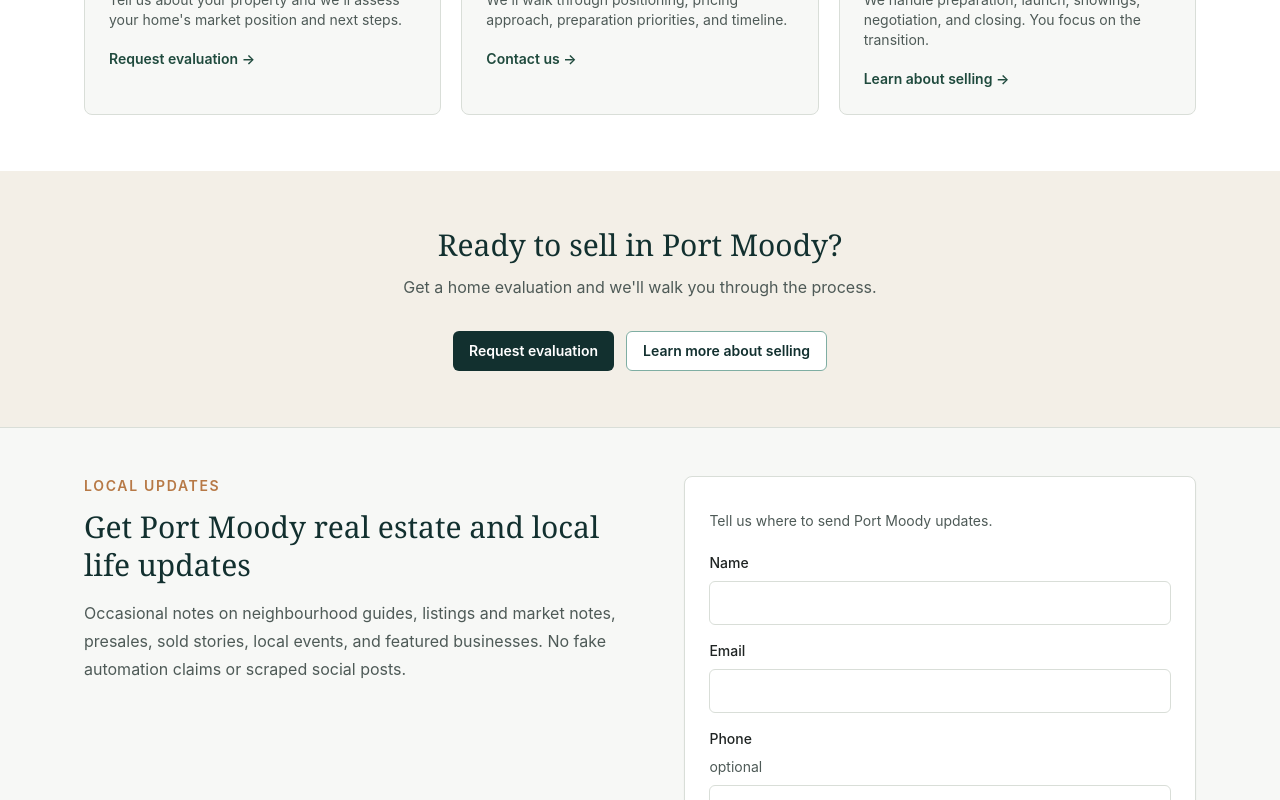
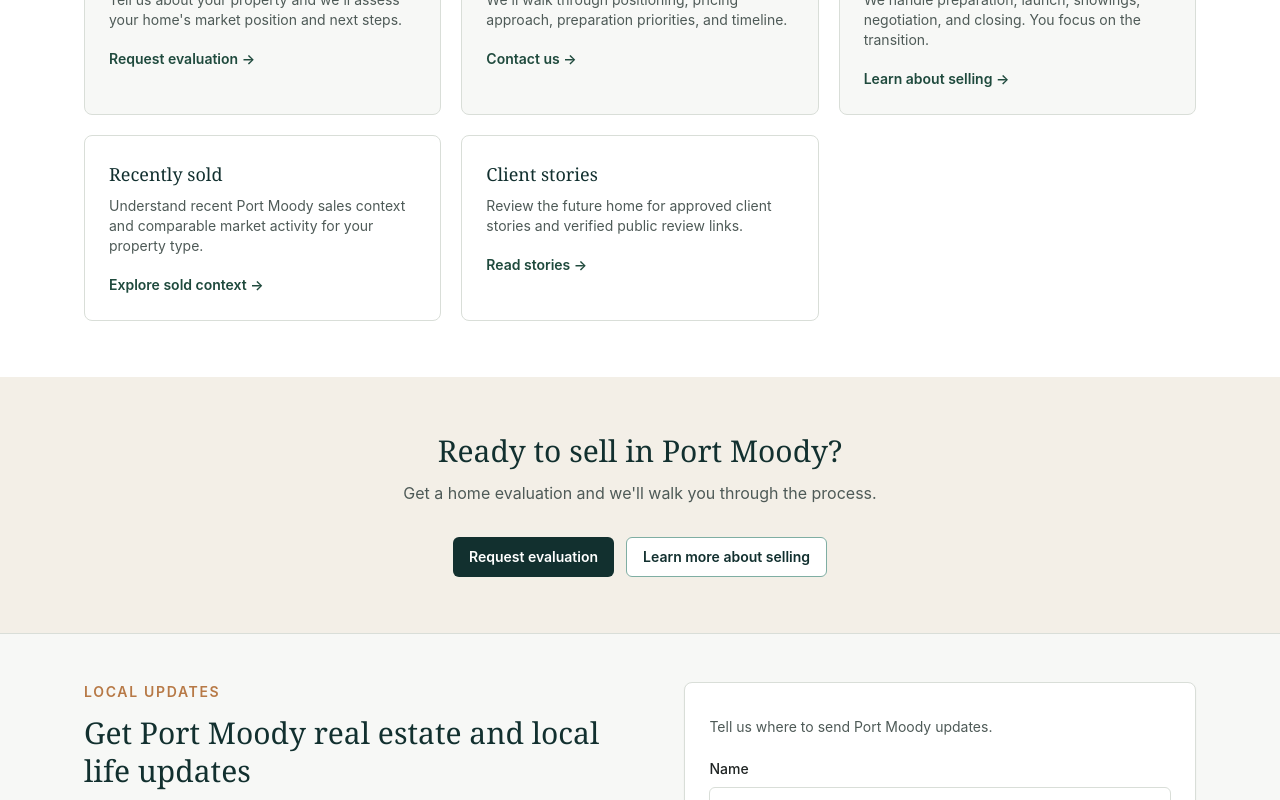
Before and after one commit to MrB-Can/liveinportmoody.com, a Next.js app: page /how-we-do-it in a window 1280 px wide. Shown: the part 3820-4620 px from the top of the page. Built offline with nearby package versions, Linux system fonts and the light colour scheme; no server answers.

Commit message:
Sprint 27D: finalize SEO internal links newsletter and launch QA

```diff
--- a/src/app/home-evaluation/page.tsx
+++ b/src/app/home-evaluation/page.tsx
@@ -178,6 +178,28 @@ export default function HomeEvaluationPage() {
             </p>
             <span className="mt-4 text-sm font-semibold text-forest">Learn more →</span>
           </Link>
+
+          <Link
+            href="/recently-sold"
+            className="flex flex-col rounded-lg border border-softBorder bg-white p-5 hover:border-forest"
+          >
+            <p className="font-heading text-lg text-deepInlet">Recently sold</p>
+            <p className="mt-2 flex-1 text-sm text-slateText">
+              Understand recent Port Moody sales context and comparable market activity.
+            </p>
+            <span className="mt-4 text-sm font-semibold text-forest">Explore →</span>
+          </Link>
+
+          <Link
+            href="/raving-fans"
+            className="flex flex-col rounded-lg border border-softBorder bg-white p-5 hover:border-forest"
+          >
+            <p className="font-heading text-lg text-deepInlet">Client stories</p>
+            <p className="mt-2 flex-1 text-sm text-slateText">
+              Review the future home for approved client stories and verified public review links.
+            </p>
+            <span className="mt-4 text-sm font-semibold text-forest">Read stories →</span>
+          </Link>
         </div>
       </Section>
 
--- a/src/app/how-we-do-it/page.tsx
+++ b/src/app/how-we-do-it/page.tsx
@@ -250,6 +250,30 @@ export default function HowWeDoItPage() {
               </a>
             </div>
           </div>
+
+          <div className="rounded-lg border border-softBorder bg-white p-6">
+            <p className="font-heading text-lg text-deepInlet">Recently sold</p>
+            <p className="mt-2 text-sm text-slateText">
+              Understand recent Port Moody sales context and comparable market activity for your property type.
+            </p>
+            <div className="mt-4">
+              <a href="/recently-sold" className="text-sm font-semibold text-forest hover:underline">
+                Explore sold context →
+              </a>
+            </div>
+          </div>
+
+          <div className="rounded-lg border border-softBorder bg-white p-6">
+            <p className="font-heading text-lg text-deepInlet">Client stories</p>
+            <p className="mt-2 text-sm text-slateText">
+              Review the future home for approved client stories and verified public review links.
+            </p>
+            <div className="mt-4">
+              <a href="/raving-fans" className="text-sm font-semibold text-forest hover:underline">
+                Read stories →
+              </a>
+            </div>
+          </div>
         </div>
       </Section>
 
--- a/src/app/recently-sold/page.tsx
+++ b/src/app/recently-sold/page.tsx
@@ -149,6 +149,17 @@ export default function RecentlySoldPage() {
             </p>
             <span className="mt-4 text-sm font-semibold text-forest">Request now →</span>
           </a>
+
+          <a
+            href="/raving-fans"
+            className="flex flex-col rounded-lg border border-softBorder bg-white p-5 hover:border-forest"
+          >
+            <p className="font-heading text-lg text-deepInlet">Client stories</p>
+            <p className="mt-2 flex-1 text-sm text-slateText">
+              Review the future home for approved client stories and verified public review links.
+            </p>
+            <span className="mt-4 text-sm font-semibold text-forest">Read stories →</span>
+          </a>
         </div>
       </Section>
 
--- a/src/app/sell/page.tsx
+++ b/src/app/sell/page.tsx
@@ -480,6 +480,28 @@ export default function SellPage() {
             </p>
             <span className="mt-4 text-sm font-semibold text-forest">Request guide →</span>
           </Link>
+
+          <Link
+            href="/raving-fans"
+            className="flex flex-col rounded-lg border border-softBorder bg-white p-6 hover:border-forest"
+          >
+            <p className="font-heading text-lg text-deepInlet">Client stories</p>
+            <p className="mt-3 flex-1 text-sm text-slateText">
+              Review the future home for approved client stories and verified public review links.
+            </p>
+            <span className="mt-4 text-sm font-semibold text-forest">Read stories →</span>
+          </Link>
+
+          <Link
+            href="/contact"
+            className="flex flex-col rounded-lg border border-softBorder bg-white p-6 hover:border-forest"
+          >
+            <p className="font-heading text-lg text-deepInlet">Contact us</p>
+            <p className="mt-3 flex-1 text-sm text-slateText">
+              Have questions about selling? Reach out directly and we&apos;ll help you understand your next steps.
+            </p>
+            <span className="mt-4 text-sm font-semibold text-forest">Get in touch →</span>
+          </Link>
         </div>
       </Section>
 
--- a/src/app/seller-guide/page.tsx
+++ b/src/app/seller-guide/page.tsx
@@ -106,7 +106,7 @@ export default function SellerGuidePage() {
       </Section>
 
       <Section title="Other seller resources">
-        <div className="grid gap-4 lg:grid-cols-2">
+        <div className="grid gap-4 lg:grid-cols-3">
           <a
             href="/sell"
             className="flex flex-col rounded-lg border border-softBorder bg-white p-5 hover:border-forest"
@@ -128,6 +128,17 @@ export default function SellerGuidePage() {
             </p>
             <span className="mt-4 text-sm font-semibold text-forest">Learn more →</span>
           </a>
+
+          <a
+            href="/raving-fans"
+            className="flex flex-col rounded-lg border border-softBorder bg-white p-5 hover:border-forest"
+          >
+            <p className="font-heading text-lg text-deepInlet">Client stories</p>
+            <p className="mt-2 flex-1 text-sm text-slateText">
+              Review the future home for approved client stories and verified public review links.
+            </p>
+            <span className="mt-4 text-sm font-semibold text-forest">Read stories →</span>
+          </a>
         </div>
       </Section>
     </>
--- a/src/components/newsletter-signup.tsx
+++ b/src/components/newsletter-signup.tsx
@@ -27,7 +27,7 @@ export function NewsletterSignup() {
           </h2>
           <p className="mt-4 max-w-2xl text-base leading-7 text-slateText">
             Occasional notes on neighbourhood guides, listings and market notes, presales, sold stories,
-            local events, and featured businesses. No fake automation claims or scraped social posts.
+            local events, and featured businesses.
           </p>
         </div>
         <LeadForm
```
Also changed, not shown: scripts/prelaunch-crawl.mjs (+6 -1 lines).
